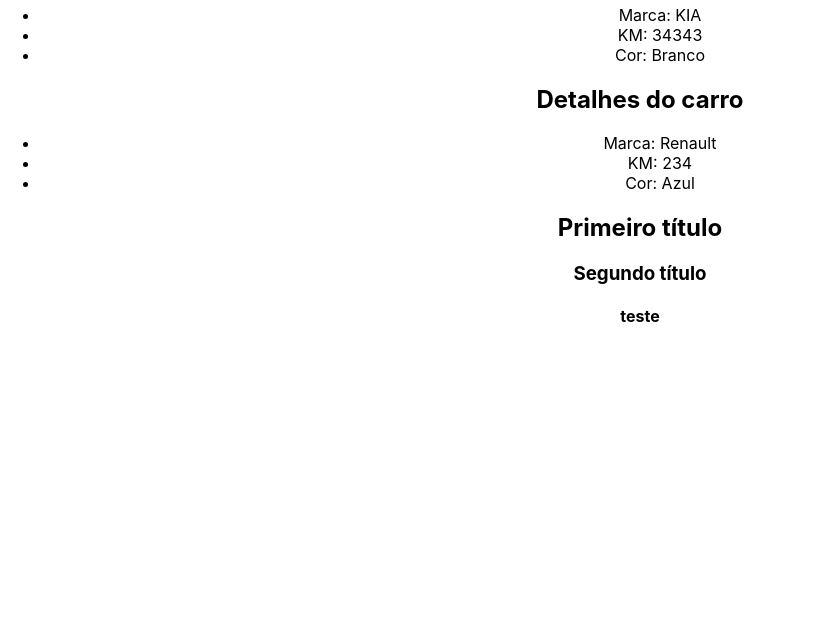
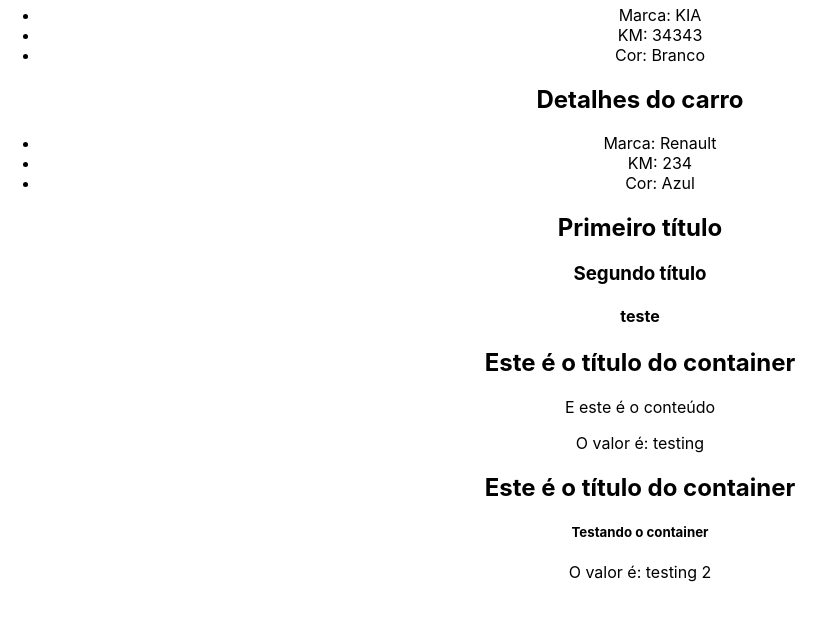
Before and after one commit to PatrikAlmeida/react, a React (Create React App) app in the folder avancando/: page / in a window 1280 px wide. Shown: the part 2244-2864 px from the top of the page, without its empty margins (0-835 px from the left). Built offline with nearby package versions, Linux system fonts and the light colour scheme.

Commit message:
a prop children

```diff
--- a/avancando/src/App.js
+++ b/avancando/src/App.js
@@ -8,6 +8,7 @@
 import ManageData from './components/ManageData';
 import ShowUserName from './components/ShowUserName';
 import Fragments from './components/Fragments';
+import Container from './components/Container';
 
 
 
@@ -53,6 +54,13 @@
       ))}
       {/* fragment */}
       <Fragments propFragments="teste" />
+      {/* children */}
+      <Container myValue="testing">
+        <p>E este é o conteúdo</p>
+      </Container>
+      <Container myValue="testing 2">
+        <h5>Testando o container</h5>
+      </Container>
     </div>
   );
 }
--- /dev/null
+++ b/avancando/src/components/Container.js
@@ -0,0 +1,11 @@
+const Container = ({ children,myValue }) => {
+  return (
+    <div>
+        <h2>Este é o título do container</h2>
+        {children}
+        <p>O valor é: {myValue}</p>
+    </div>
+  )
+}
+
+export default Container
```
